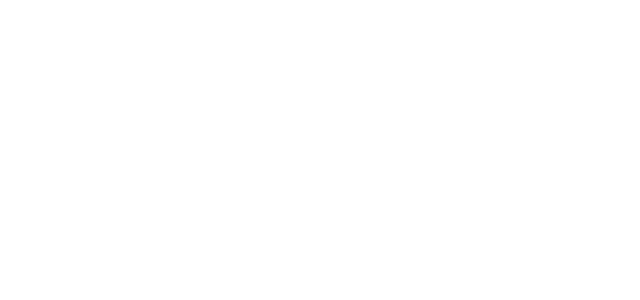
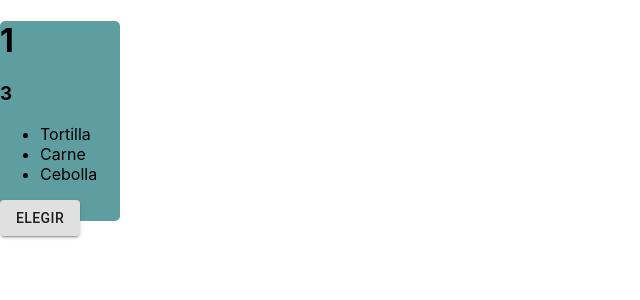
Before and after one commit to guidomatos/react_esencial, a React (Create React App) app: page /platillo/1 in a window 1280 px wide. Shown: the top 300 px of the page, without its empty margins (0-640 px from the left). Built offline with nearby package versions, Linux system fonts and the light colour scheme.

Commit message:
Paso y uso de parámetros de ruta

```diff
--- a/src/components/dish.js
+++ b/src/components/dish.js
@@ -33,8 +33,12 @@ class Dish extends Component{
     }
 
     render() {
+
+        const { params } = this.props.match;
+
         return (
             <div className="dish">
+                <h1>{ params.name }</h1>
                 <h1>{ this.props.name }</h1>
                 <h3>{ this.countIngredients() }</h3>
                 <ul>
--- a/src/components/router.js
+++ b/src/components/router.js
@@ -2,7 +2,7 @@ import React from 'react';
 import { BrowserRouter, Route, Switch } from 'react-router-dom';
 import App from './../App';
 import Dishes from './dishes';
-// import Dish from './dish';
+import Dish from './dish';
 import Countries from './countries';
 // import NotFound from  './notFound';
 
@@ -11,6 +11,7 @@ const Router = () => (
     <Switch>
         <Route exact path="/" component={App} />
         <Route path="/platillos" component={Dishes} />
+        <Route path="/platillo/:name" component={Dish} />
         <Route path="/countries" component={Countries} />
     </Switch>
     </BrowserRouter>
```
